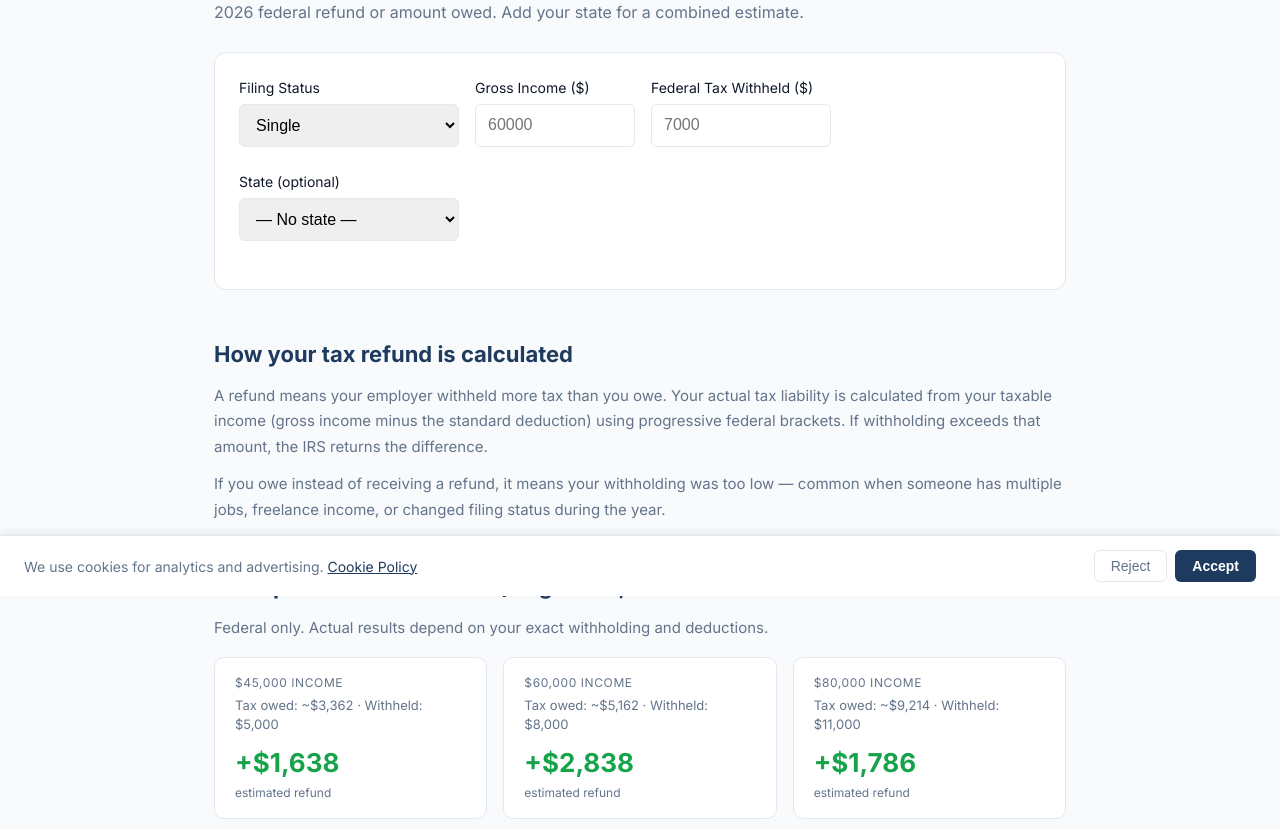
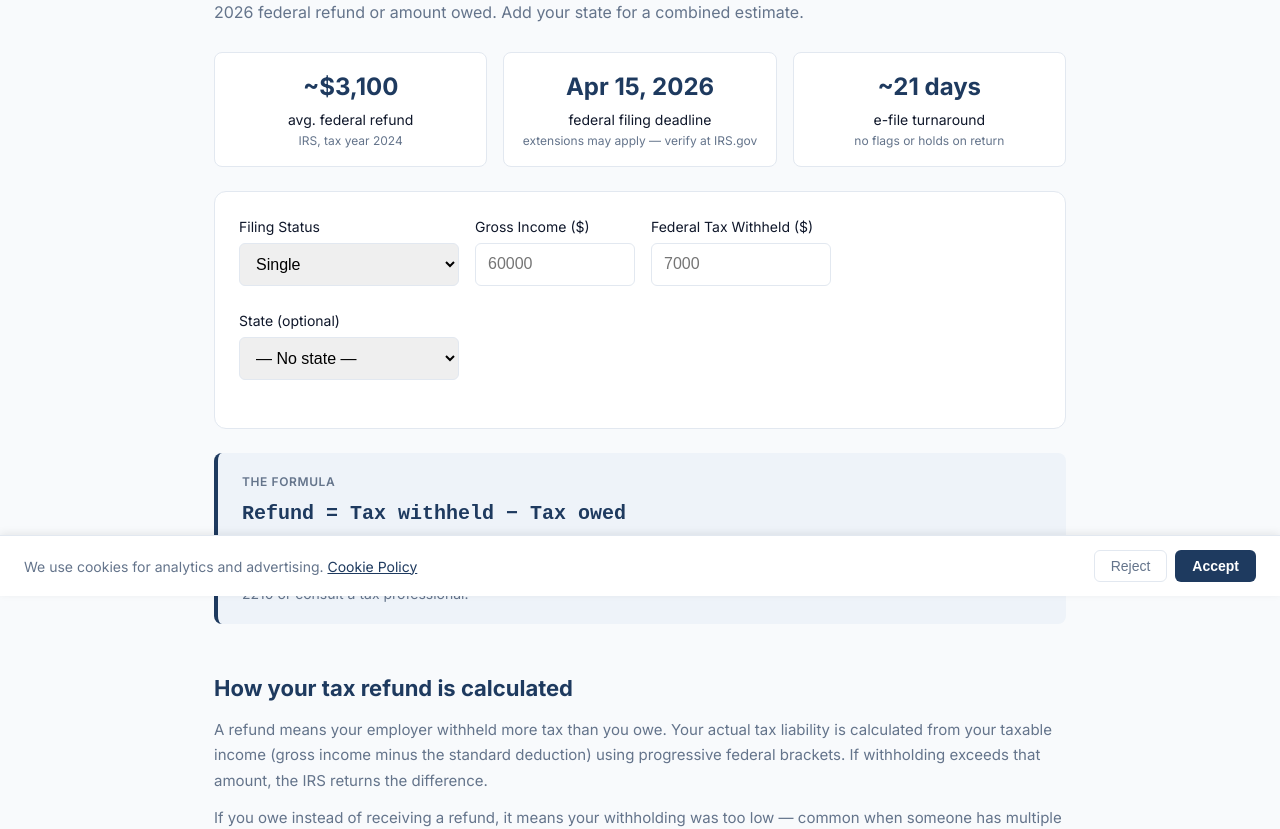
Before and after one commit to aure84/finance-calculator, a React (Vite) app: page /tax-refund-calculator in a window 1280 px wide. Shown: the part 204-1033 px from the top of the page. Built offline with nearby package versions, Linux system fonts and the light colour scheme.

Commit message:
feat: add key facts strip and formula box to TaxRefundPage

```diff
--- a/src/pages/TaxRefundPage.tsx
+++ b/src/pages/TaxRefundPage.tsx
@@ -2,6 +2,7 @@ import { Link } from 'react-router-dom'
 import AdSlot from '../components/AdSlot'
 import SEOMeta from '../components/SEOMeta'
 import FAQSchema from '../components/FAQSchema'
+import FormulaBox from '../components/FormulaBox'
 import TaxRefundCalc from '../calculators/tax-refund/TaxRefundCalc'
 import RelatedCalculators from '../components/RelatedCalculators'
 import styles from './calculator.module.css'
@@ -34,6 +35,13 @@ const TAX_FAQ = [
   },
 ]
 
+// TODO: update for next tax year
+const KEY_FACTS = [
+  { value: '~$3,100', label: 'avg. federal refund', sub: 'IRS, tax year 2024' },
+  { value: 'Apr 15, 2026', label: 'federal filing deadline', sub: 'extensions may apply — verify at IRS.gov' },
+  { value: '~21 days', label: 'e-file turnaround', sub: 'no flags or holds on return' },
+]
+
 export default function TaxRefundPage() {
   return (
     <main className={styles.page}>
@@ -49,11 +57,24 @@ export default function TaxRefundPage() {
       <p className={styles.subtitle}>
         Enter your income, filing status, and how much tax was withheld from your paychecks — see your estimated 2026 federal refund or amount owed. Add your state for a combined estimate.
       </p>
+      <div style={{ display: 'grid', gridTemplateColumns: 'repeat(3, 1fr)', gap: '1rem', margin: '1.5rem 0' }}>
+        {KEY_FACTS.map(({ value, label, sub }) => (
+          <div key={label} style={{ background: 'var(--surface)', border: '1px solid var(--border)', borderRadius: 8, padding: '1rem', textAlign: 'center' }}>
+            <div style={{ fontSize: '1.5rem', fontWeight: 700, color: 'var(--navy)' }}>{value}</div>
+            <div style={{ fontSize: '0.875rem', color: 'var(--text)', marginTop: 4 }}>{label}</div>
+            <div style={{ fontSize: '0.75rem', color: 'var(--text-muted)', marginTop: 2 }}>{sub}</div>
+          </div>
+        ))}
+      </div>
       <AdSlot slot="header" />
       <div className={styles.panel}>
         <TaxRefundCalc />
       </div>
       <AdSlot slot="content" />
+      <FormulaBox
+        formula="Refund = Tax withheld − Tax owed"
+        note="If the result is negative, you owe the difference to the IRS. You may also owe an underpayment penalty — the IRS generally waives this if you owe less than $1,000, but rules vary based on your income and prior-year tax. See IRS Form 2210 or consult a tax professional."
+      />
 
       <section className={styles.contentSection}>
         <h2 className={styles.sectionHeading}>How your tax refund is calculated</h2>
@@ -66,25 +87,25 @@ export default function TaxRefundPage() {
       </section>
 
       <section className={styles.contentSection}>
-        <h2 className={styles.sectionHeading}>Example refund estimates (single filer, 2025)</h2>
+        <h2 className={styles.sectionHeading}>Example refund estimates (single filer, 2026)</h2>
         <p className={styles.sectionText}>Federal only. Actual results depend on your exact withholding and deductions.</p>
         <div className={styles.exampleGrid}>
           <div className={styles.exampleCard}>
             <div className={styles.exampleLabel}>$45,000 income</div>
             <div className={styles.exampleScenario}>Tax owed: ~$3,362 · Withheld: $5,000</div>
-            <div className={styles.exampleValue} style={{ color: 'var(--green, #16a34a)' }}>+$1,638</div>
+            <div className={styles.exampleValue} style={{ color: 'var(--green)', fontSize: '1.75rem', fontWeight: 700 }}>+$1,638</div>
             <div className={styles.exampleSub}>estimated refund</div>
           </div>
           <div className={styles.exampleCard}>
             <div className={styles.exampleLabel}>$60,000 income</div>
             <div className={styles.exampleScenario}>Tax owed: ~$5,162 · Withheld: $8,000</div>
-            <div className={styles.exampleValue} style={{ color: 'var(--green, #16a34a)' }}>+$2,838</div>
+            <div className={styles.exampleValue} style={{ color: 'var(--green)', fontSize: '1.75rem', fontWeight: 700 }}>+$2,838</div>
             <div className={styles.exampleSub}>estimated refund</div>
           </div>
           <div className={styles.exampleCard}>
             <div className={styles.exampleLabel}>$80,000 income</div>
             <div className={styles.exampleScenario}>Tax owed: ~$9,214 · Withheld: $11,000</div>
-            <div className={styles.exampleValue} style={{ color: 'var(--green, #16a34a)' }}>+$1,786</div>
+            <div className={styles.exampleValue} style={{ color: 'var(--green)', fontSize: '1.75rem', fontWeight: 700 }}>+$1,786</div>
             <div className={styles.exampleSub}>estimated refund</div>
           </div>
         </div>
```
